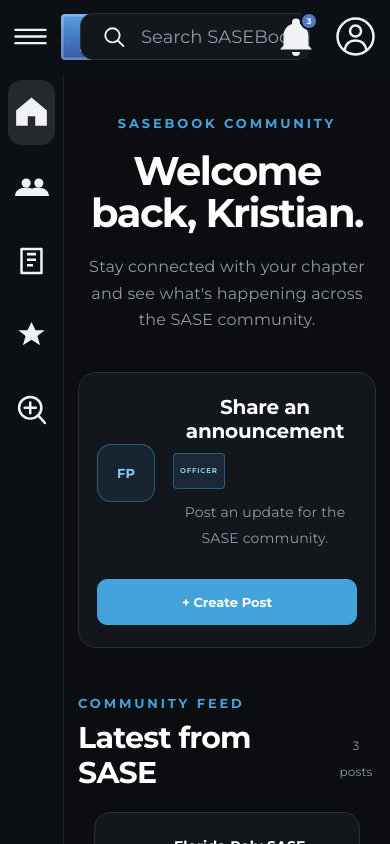
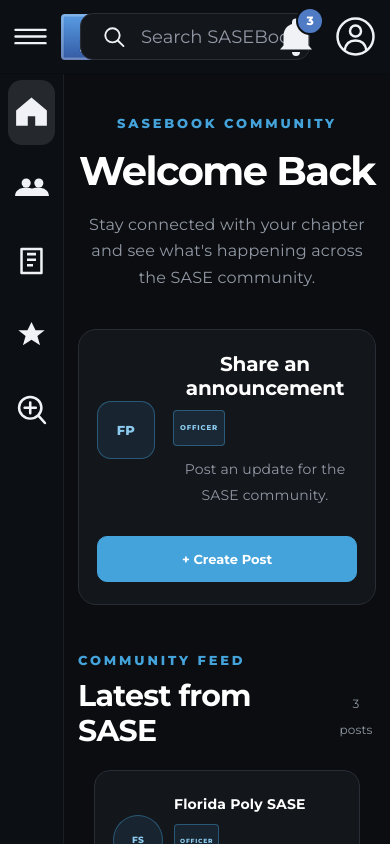
Before and after one commit to Totoro51212/SASEBook, a React (Vite) app in the folder frontend/: page / in a window 390 px wide. Shown: the top 844 px of the page. Built offline with nearby package versions, Linux system fonts and the light colour scheme.

Commit message:
Consistency Edits
- Match the style/font for consistency across the website.
- Match the colors of the cards and boxes across the website.
- Change the home page to say “Welcome Back”
- Increase the size of the notification bell

```diff
--- a/frontend/src/routes/home.tsx
+++ b/frontend/src/routes/home.tsx
@@ -95,7 +95,7 @@ export default function Home({
           </p>
 
           <h1>
-            Welcome back, Kristian.
+            Welcome Back
           </h1>
 
           <p className="home-welcome-text">
--- a/frontend/src/styles/Sponsors.css
+++ b/frontend/src/styles/Sponsors.css
@@ -37,7 +37,7 @@
   box-sizing: border-box;
 
   margin: 0 auto;
-  padding: 55px 40px 90px;
+  padding: 56px 40px 90px;
 
   background:
     radial-gradient(
@@ -102,12 +102,12 @@
 
   color: var(--sponsor-text);
 
-  font-size: clamp(48px, 6vw, 76px);
-  font-weight: 600;
+  font-size: clamp(40px, 4.4vw, 68px);
+  font-weight: 700;
 
   line-height: 1.05;
 
-  letter-spacing: -2px;
+  letter-spacing: -0.035em;
 }
 
 
@@ -119,7 +119,7 @@
 
   color: var(--sponsor-text-secondary);
 
-  font-size: 20px;
+  font-size: 18px;
   line-height: 1.6;
 }
 
--- a/frontend/src/styles/chapters.css
+++ b/frontend/src/styles/chapters.css
@@ -23,7 +23,7 @@
   min-height: 100vh;
   box-sizing: border-box;
   margin: 0 auto;
-  padding: 55px 40px 90px;
+  padding: 56px 40px 90px;
   background:
     radial-gradient(
       circle at top left,
@@ -69,17 +69,17 @@
 .chapters-hero h1 {
   margin: 0;
   color: var(--chapter-text);
-  font-size: clamp(48px, 6vw, 76px);
-  font-weight: 600;
+  font-size: clamp(40px, 4.4vw, 68px);
+  font-weight: 700;
   line-height: 1.05;
-  letter-spacing: -2px;
+  letter-spacing: -0.035em;
 }
 .chapters-hero > p {
   width: 100%;
   max-width: 900px;
   margin: 25px auto 0;
   color: var(--chapter-text-secondary);
-  font-size: 20px;
+  font-size: 18px;
   line-height: 1.6;
 }
 /* =========================================================
--- a/frontend/src/styles/explore.css
+++ b/frontend/src/styles/explore.css
@@ -35,7 +35,7 @@
   box-sizing: border-box;
 
   margin: 0 auto;
-  padding: 55px 40px 90px;
+  padding: 56px 40px 90px;
 
   background:
     radial-gradient(
@@ -102,12 +102,12 @@
 
   color: var(--sase-text);
 
-  font-size: clamp(48px, 6vw, 76px);
-  font-weight: 600;
+  font-size: clamp(40px, 4.4vw, 68px);
+  font-weight: 700;
 
   line-height: 1.05;
 
-  letter-spacing: -2px;
+  letter-spacing: -0.035em;
 }
 
 .explore-header p {
@@ -118,7 +118,7 @@
 
   color: var(--sase-text-secondary);
 
-  font-size: 20px;
+  font-size: 18px;
   line-height: 1.6;
 }
 
--- a/frontend/src/styles/home.css
+++ b/frontend/src/styles/home.css
@@ -8,19 +8,12 @@
   box-sizing: border-box;
 
   background:
-    radial-gradient(
-      circle at top left,
-      rgba(68, 163, 219, 0.08),
-      transparent 28%
-    ),
+    radial-gradient(circle at top left, rgba(68, 163, 219, 0.08), transparent 28%),
     #0b0b10;
 
   color: #f4f6fa;
 
-  font-family:
-    "Montserrat",
-    system-ui,
-    sans-serif;
+  font-family: var(--sase-font);
 }
 
 .home-container {
@@ -67,13 +60,13 @@
 .home-eyebrow {
   margin: 0 0 10px;
 
-  color: #789ee2;
-
-  font-size: 10px;
+  color: #44a3db;
+
+  font-size: 13px;
 
   font-weight: 800;
 
-  letter-spacing: 2px;
+  letter-spacing: 0.2em;
 }
 
 .home-welcome h1 {
@@ -81,13 +74,13 @@
 
   color: #f5f6f8;
 
-  font-size: clamp(36px, 4vw, 52px);
+  font-size: clamp(40px, 4.4vw, 68px);
 
   font-weight: 700;
 
   line-height: 1.1;
 
-  letter-spacing: -1.6px;
+  letter-spacing: -0.035em;
 }
 
 .home-welcome-text {
@@ -95,9 +88,9 @@
 
   margin: 14px auto 0;
 
-  color: #8992a2;
-
-  font-size: 14px;
+  color: #c1c1cc;
+
+  font-size: 18px;
 
   line-height: 1.6;
 }
@@ -1341,6 +1334,30 @@ button, input, textarea, select {
   border: 1px solid #292D35 !important;
   border-radius: 18px !important;
   box-shadow: none !important;
+}
+
+.home-officer-panel,
+.home-post-card {
+  background: var(--sase-card) !important;
+  border-color: var(--sase-border) !important;
+}
+
+.home-officer-panel:hover,
+.home-post-card:hover {
+  background: var(--sase-card-hover) !important;
+  border-color: var(--sase-primary-border) !important;
+}
+
+.home-composer textarea,
+.home-image-preview {
+  background: var(--sase-surface) !important;
+  border-color: var(--sase-border) !important;
+}
+
+.home-image-button,
+.home-cancel-button {
+  background: var(--sase-surface-light) !important;
+  border-color: var(--sase-border) !important;
 }
 
 /* Home buttons use the official SASE cyan */
--- a/frontend/src/styles/index.css
+++ b/frontend/src/styles/index.css
@@ -1,3 +1,5 @@
+@import url('https://fonts.googleapis.com/css2?family=Montserrat:wght@400;500;600;700;800&display=swap');
+
 :root {
   --text: #6b6375;
   --text-h: #08060d;
@@ -120,7 +122,8 @@ code {
   --sase-border: #292D35;
   --sase-border-light: #363B45;
 
-  font-family: "Montserrat", system-ui, sans-serif;
+  --sase-font: "Montserrat", system-ui, sans-serif;
+  font-family: var(--sase-font);
 }
 
 html, body, #root {
@@ -129,7 +132,7 @@ html, body, #root {
 }
 
 button, input, textarea, select {
-  font-family: "Montserrat", system-ui, sans-serif;
+  font-family: var(--sase-font);
 }
 
 ::selection {
@@ -150,7 +153,7 @@ button, input, textarea, select {
 }
 
 h1, h2, h3, p {
-  font-family: "Montserrat", system-ui, sans-serif;
+  font-family: var(--sase-font);
 }
 
 /* Common hero titles */
--- a/frontend/src/styles/people.css
+++ b/frontend/src/styles/people.css
@@ -27,7 +27,7 @@
 
   box-sizing: border-box;
 
-  padding: 55px 40px 90px;
+  padding: 56px 40px 90px;
 
   background:
     radial-gradient(
@@ -88,12 +88,12 @@
 
   color: var(--people-text);
 
-  font-size: clamp(48px, 6vw, 76px);
-  font-weight: 600;
+  font-size: clamp(40px, 4.4vw, 68px);
+  font-weight: 700;
 
   line-height: 1.05;
 
-  letter-spacing: -2px;
+  letter-spacing: -0.035em;
 }
 
 .people-hero > p {
@@ -104,7 +104,7 @@
 
   color: var(--people-secondary);
 
-  font-size: 19px;
+  font-size: 18px;
   line-height: 1.6;
 }
 
--- a/frontend/src/styles/topbar.css
+++ b/frontend/src/styles/topbar.css
@@ -422,13 +422,13 @@
 .topbar__notification-badge {
   position: absolute;
 
-  top: 0;
-  right: 0;
+  top: -5px;
+  right: -6px;
 
-  min-width: 18px;
-  height: 18px;
+  min-width: 28px;
+  height: 28px;
 
-  padding: 0 4px;
+  padding: 0 7px;
 
   box-sizing: border-box;
 
@@ -444,7 +444,7 @@
 
   color: #ffffff;
 
-  font-size: 8px;
+  font-size: 12px;
 
   font-weight: 800;
 
```
